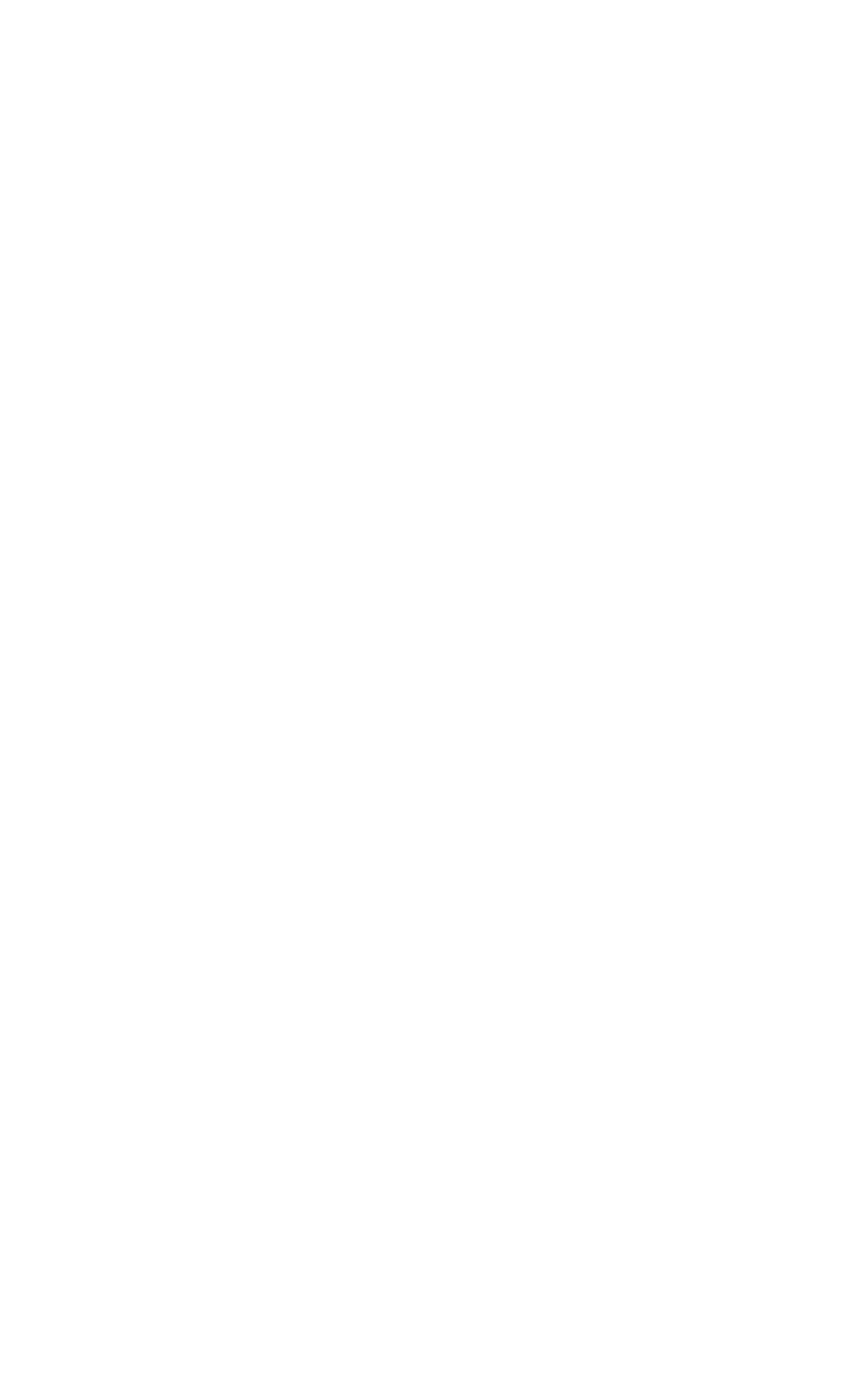
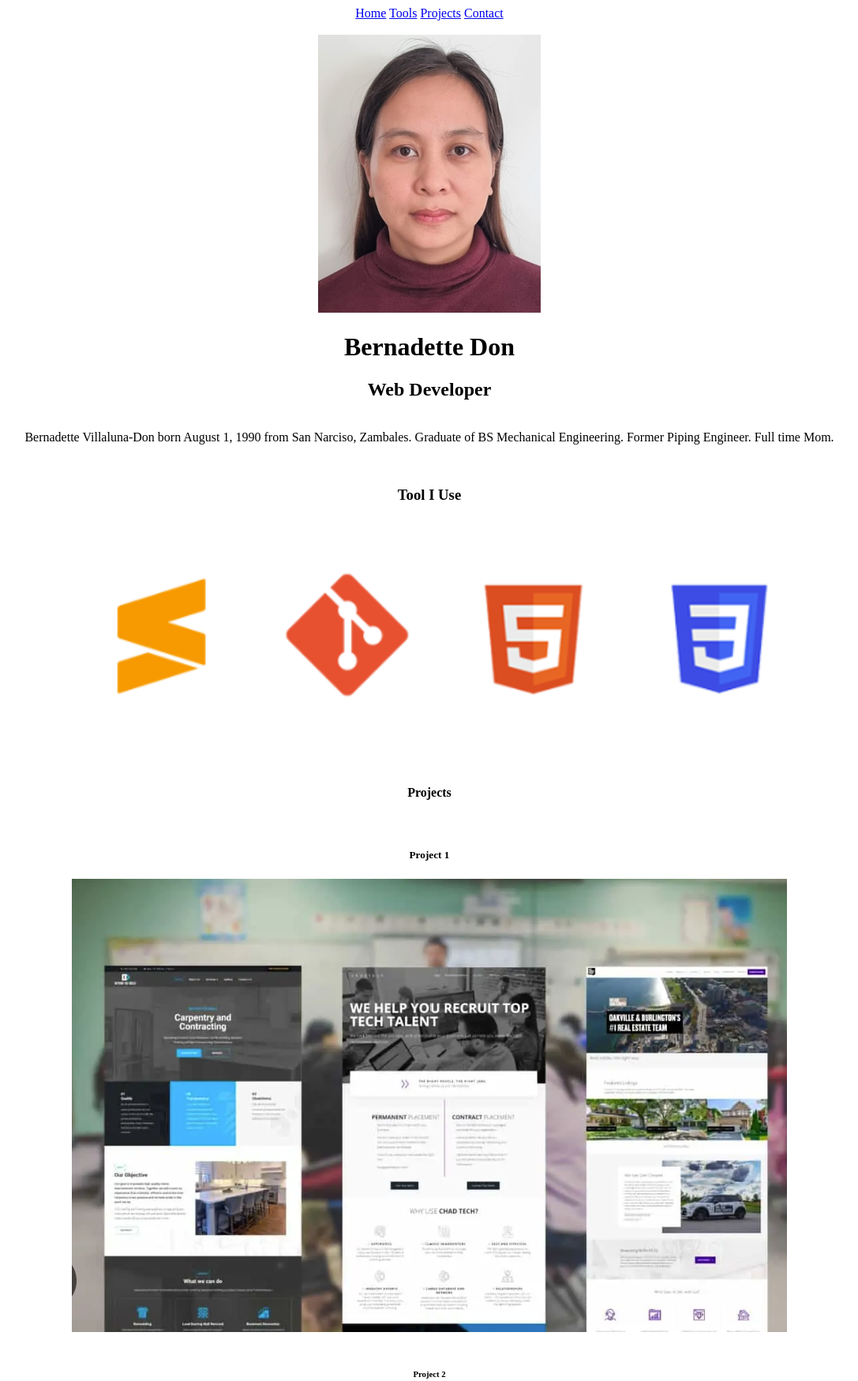
Before and after one commit to Annika2019/fcb-zoh-1, a plain HTML site: page s02/activity/index.html in a window 1280 px wide. Shown: the top 1749 px of the page at 79% size, without its empty margins (96-1183 px from the left). Before the commit the page ends 800 px from the top, so only its background shows below. Drawn offline with Linux system fonts and the light colour scheme.

Commit message:
Add activity code s02

```diff
--- a/s02/activity/index.html
+++ b/s02/activity/index.html
@@ -2,6 +2,117 @@
 <html>
 <head>
 
+<div align="center">
 
-</head>
+	<nav id="landing">
+
+	<a href="#home">Home</a>
+
+	<a href="#tools">Tools</a>
+
+	<a href="#projects">Projects</a>
+
+	<a href="#contact">Contact</a>
+	</nav>
+
+</div>
+<br>
 <body>
+
+<div align="center">
+
+	<nav id="landing">
+
+	<img src="./my pic.png">
+
+	</nav>
+
+</div>
+
+<div align="center">
+	<h1>Bernadette Don</h1>
+	<h2>Web Developer</h2>
+<br>
+	Bernadette Villaluna-Don born August 1, 1990 from San Narciso, Zambales. Graduate of BS Mechanical Engineering. Former Piping Engineer. Full time Mom.</p>
+</div>
+
+<br>
+
+<div align="center">
+
+	<nav id="tools">
+
+	<h3>Tool I Use</h3>
+
+	<img src="./tools.png">
+
+	</nav>
+
+</div>
+
+<br>
+
+<div align="center">
+
+	<nav id="projects">
+
+	<h4>Projects</h4>
+	</nav>
+</div>
+
+<br>
+
+<div align="center">
+
+	<nav class="card">
+	<h5>Project 1</h5>
+
+	<img src="./Project 1.png">
+	</nav>
+</div>
+
+<br>
+
+<div align="center">
+	<nav class="card">
+	<h6>Project 2</h6>
+
+	<img src="./Project 2.png">
+	</nav>
+</div>
+
+<br>
+
+<div align="center">
+
+	<nav class="card">
+	<h7>Project 3</h7>
+
+	<img src="./Project 3.png">
+	</nav>
+
+</div>
+
+<br>
+
+ <footer>
+
+    <div align="center">
+
+    <nav id="contact">
+
+	<a href="https://facebook.com" target="_blank">Facebook</a>
+
+	<a href="https://linkedin.com" target="_blank">LinkedIn</a>
+
+	<a href="https://Github.com" target="_blank">Github</a>
+
+	<a href="https://Gitlab.com" target="_blank">Gitlab</a>
+	</nav>
+
+    </div>
+
+  </footer>
+
+</body>
+</html>
```
Also changed, not shown: s02/activity/links.html (added, +8 -0 lines), s01/activity/aboutme.txt.txt, s02/activity/Project 1.png (added), s02/activity/Project 2.png (added), s02/activity/Project 3.png (added), s02/activity/my pic.png (added), s02/activity/tools.png (added).
